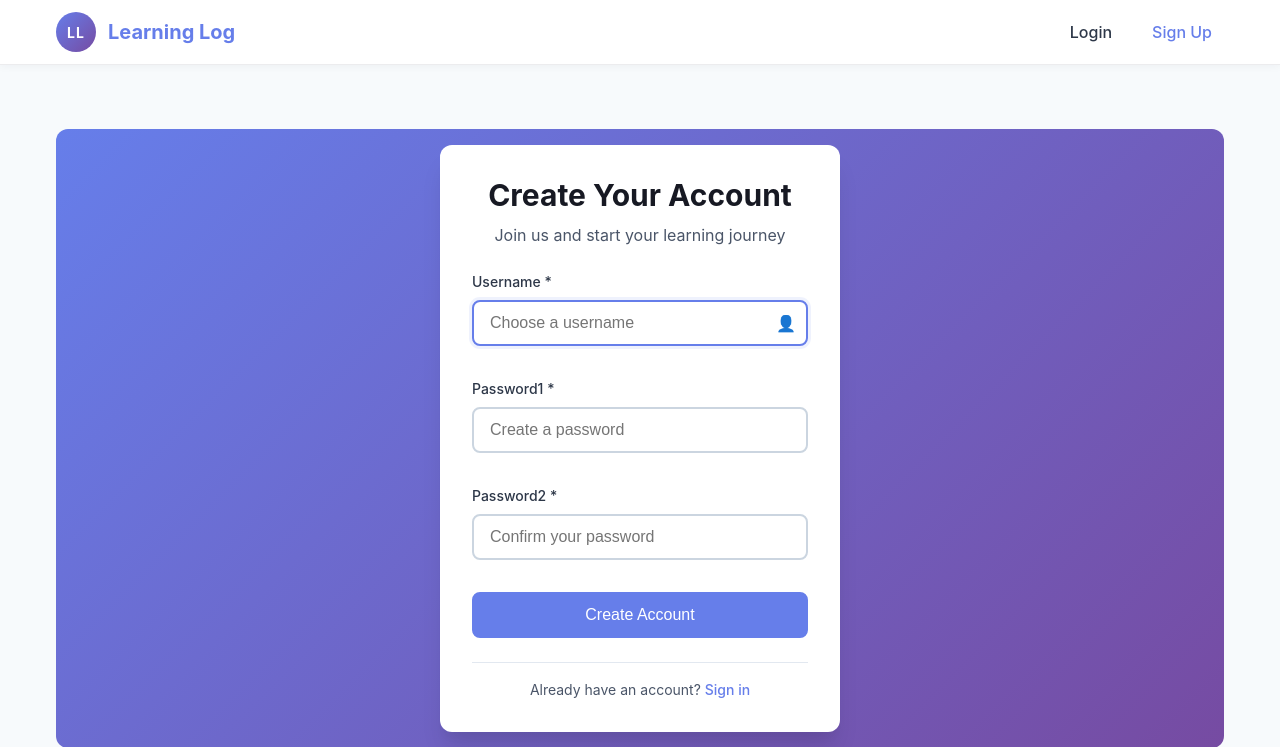
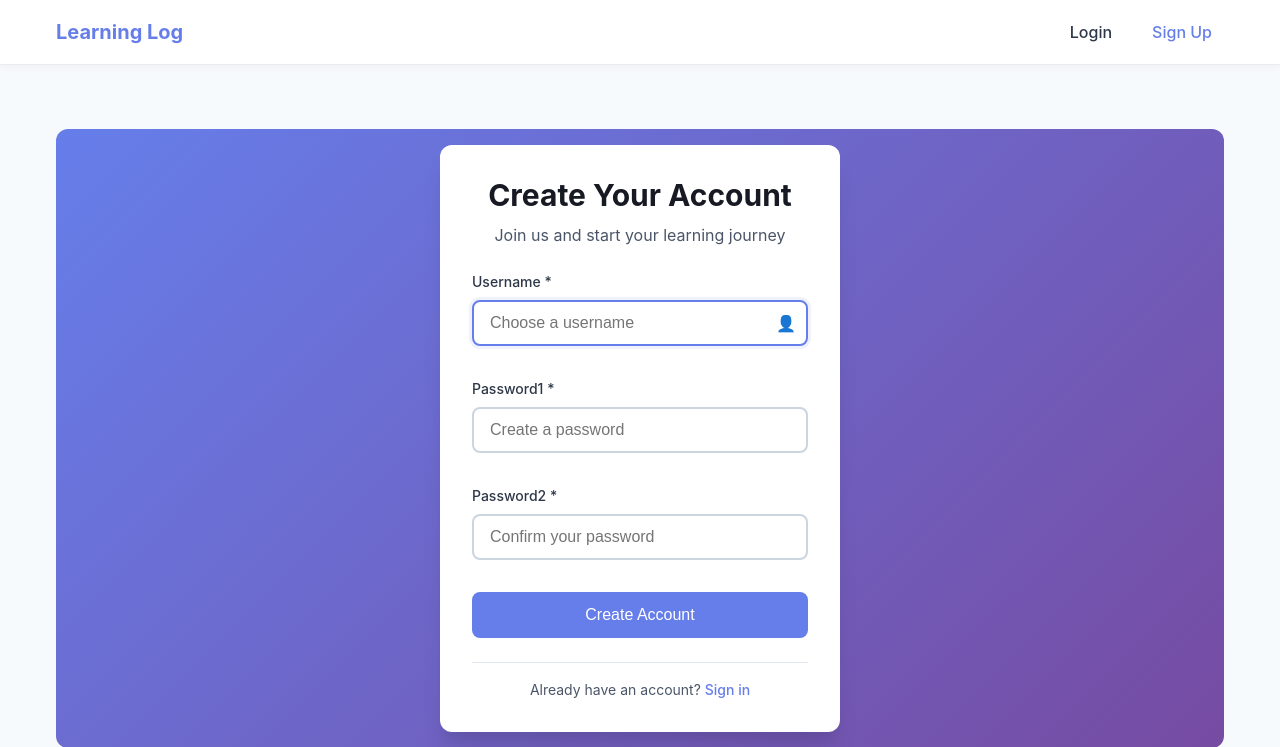
Before and after one commit to NGOKrooz/Learning-Log-App, a Django app: page /accounts/register/ in a window 1280 px wide. Shown: the top 747 px of the page. Run offline with Django 5.2, Linux system fonts and the light colour scheme.

Commit message:
Remove navbar logo and simplify the site title

```diff
--- a/learning_logs/templates/learning_logs/base.html
+++ b/learning_logs/templates/learning_logs/base.html
@@ -21,7 +21,6 @@
                 <nav class="navbar" aria-label="Primary navigation">
                     <div class="nav-left">
                         <a href="{% url 'learning_logs:index' %}" class="site-title">
-                            <span class="brand-mark">LL</span>
                             Learning Log
                         </a>
                     </div>
```
